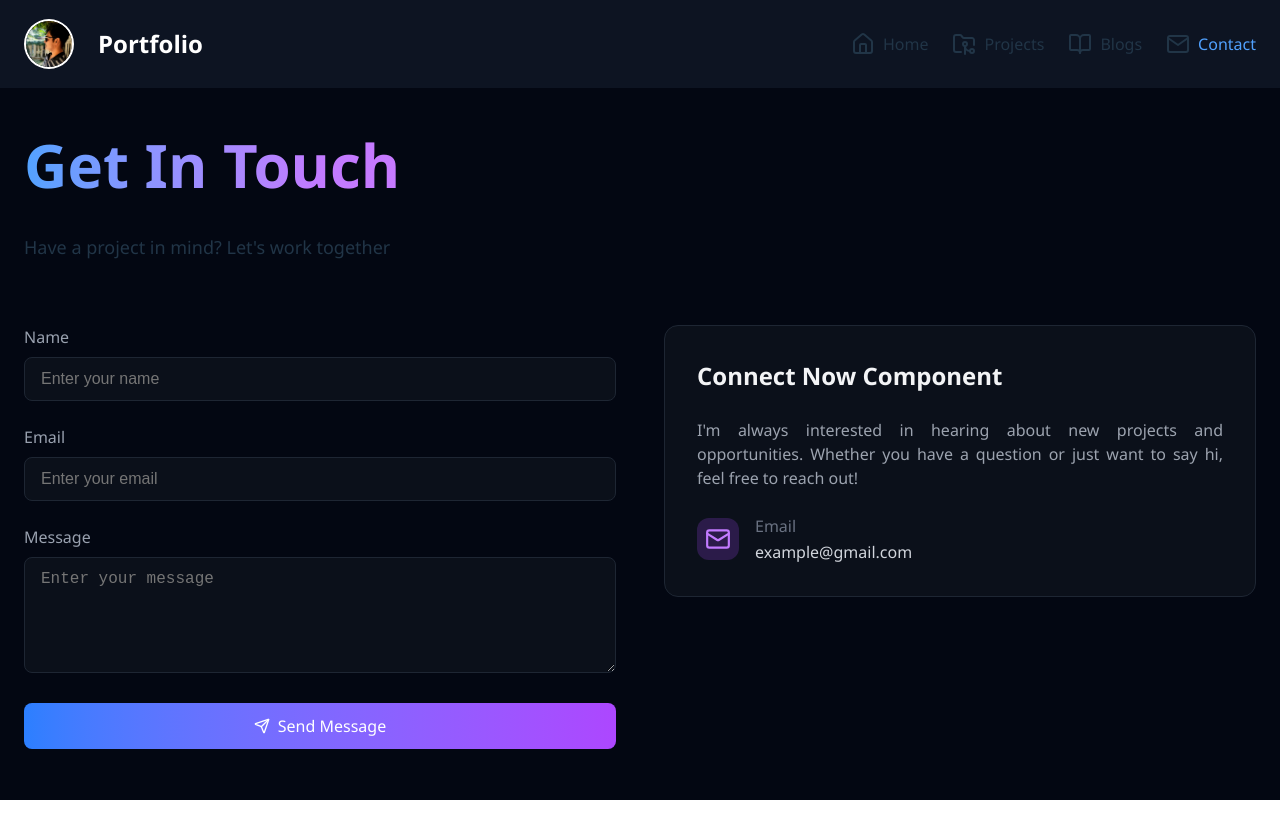
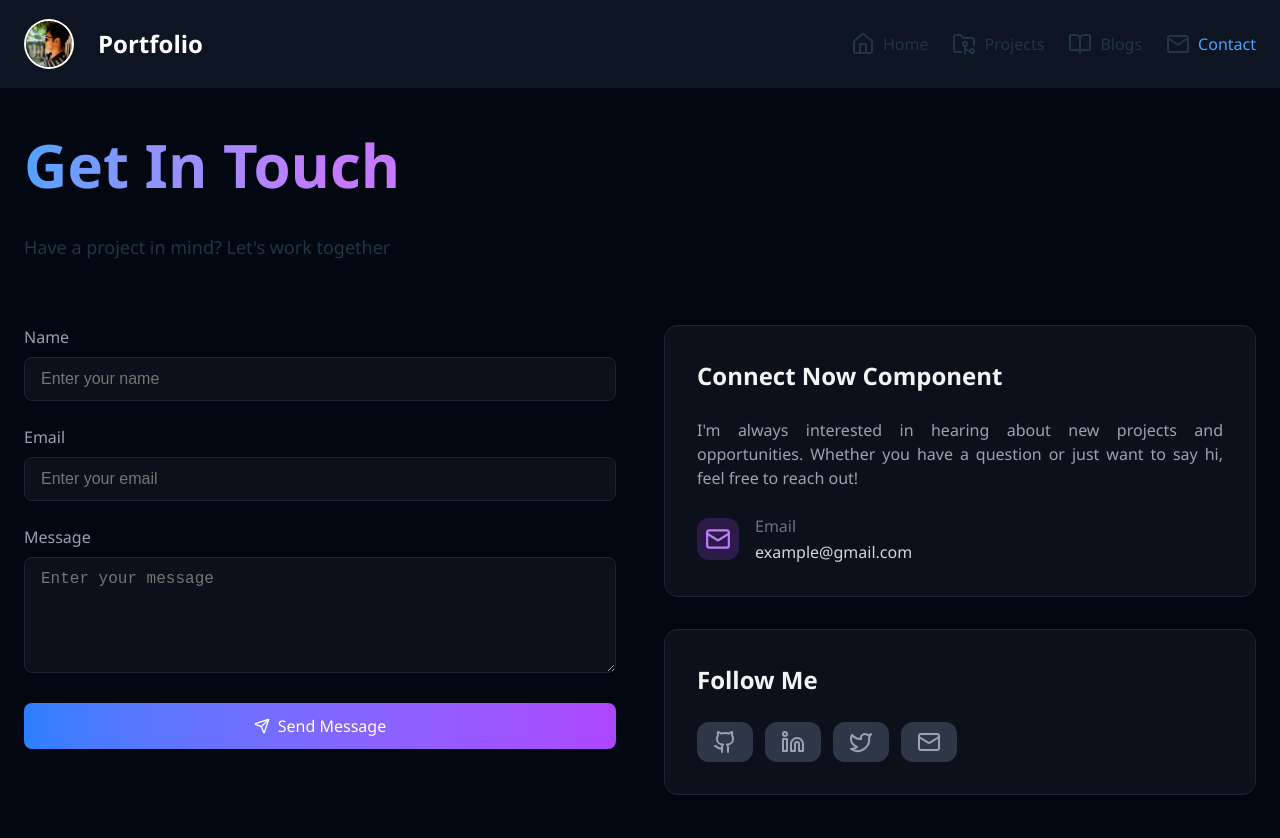
Before and after one commit to sarunsathis/Portfolio-Website, a React (Vite) app in the folder portfolio-frontend/: page / in a window 1280 px wide. Shown: the top 838 px of the page. Before the commit the page ends 800 px from the top, so only its background shows below. Built offline with nearby package versions, Linux system fonts and the light colour scheme.

Commit message:
Follow Me component basic ui dev

```diff
--- a/portfolio-frontend/src/App.jsx
+++ b/portfolio-frontend/src/App.jsx
@@ -10,6 +10,7 @@ import ProjectList from './components/projectList/ProjectList.jsx'
 import ColumnContainer from './components/columnContainer/columnContainer.jsx'
 import ContactForm from './components/contactForm/ContactForm.jsx'
 import ConnectNow from './components/connectNow/ConnectNow.jsx'
+import FollowMe from './components/followMe/FollowMe.jsx'
 
 
 function App() {
@@ -54,6 +55,7 @@ function App() {
           <ContactForm/>
           <div>
             <ConnectNow/>
+            <FollowMe/>
           </div>
         </ColumnContainer>
       </TabContainer>
--- /dev/null
+++ b/portfolio-frontend/src/components/followMe/FollowMe.jsx
@@ -0,0 +1,19 @@
+import "./styles.css"
+import { socialData } from "./socialData.js"
+
+function FollowMe() {
+    return (
+        <div className="follow-me-cntr">
+            <h2 className="follow-me-title m-0">Follow Me</h2>
+            <div className="social-icons-cntr d-flex flex-row gap-column-3 align-items-center">
+                {socialData.map((social) => (
+                    <a href={social.url} target="_blank" rel="noopener noreferrer">
+                        <div className="d-flex flex-column" dangerouslySetInnerHTML={{__html: social.svgPath}} />
+                    </a>
+                ))}
+            </div>
+        </div>
+    )
+}
+
+export default FollowMe;
--- /dev/null
+++ b/portfolio-frontend/src/components/followMe/socialData.js
@@ -0,0 +1,28 @@
+const socialData = [
+  {
+    id: 1,
+    name: "GitHub",
+    svgPath: "<svg xmlns=\"http://www.w3.org/2000/svg\" width=\"24\" height=\"24\" viewBox=\"0 0 24 24\" fill=\"none\" stroke=\"currentColor\" stroke-width=\"2\" stroke-linecap=\"round\" stroke-linejoin=\"round\" class=\"lucide lucide-github w-6 h-6\"><path d=\"M15 22v-4a4.8 4.8 0 0 0-1-3.5c3 0 6-2 6-5.5.08-1.25-.27-2.48-1-3.5.28-1.15.28-2.35 0-3.5 0 0-1 0-3 1.5-2.64-.5-5.36-.5-8 0C6 2 5 2 5 2c-.3 1.15-.3 2.35 0 3.5A5.403 5.403 0 0 0 4 9c0 3.5 3 5.5 6 5.5-.39.49-.68 1.05-.85 1.65-.17.6-.22 1.23-.15 1.85v4\"></path><path d=\"M9 18c-4.51,2 -5,-2 -7,-2\"></path></svg>",
+    url: "https://github.com/yourusername",
+  },
+  {
+    id: 2,
+    name: "LinkedIn",
+    svgPath: '<svg xmlns="http://www.w3.org/2000/svg" width="24" height="24" viewBox="0 0 24 24" fill="none" stroke="currentColor" stroke-width="2" stroke-linecap="round" stroke-linejoin="round" class="lucide lucide-linkedin w-6 h-6" data-fg-buk247="44.93:44.6847:/components/Contact.tsx:145:21:6069:35:e:social.icon"><path d="M16 8a6 6 0 0 1 6 6v7h-4v-7a2 2 0 0 0-2-2 2 2 0 0 0-2 2v7h-4v-7a6 6 0 0 1 6-6z"></path><rect width="4" height="12" x="2" y="9"></rect><circle cx="4" cy="4" r="2"></circle></svg>',
+    url: "https://www.linkedin.com/in/yourusername/",
+  },
+  {
+    id: 3,
+    name: "Twitter",
+    svgPath: '<svg xmlns="http://www.w3.org/2000/svg" width="24" height="24" viewBox="0 0 24 24" fill="none" stroke="currentColor" stroke-width="2" stroke-linecap="round" stroke-linejoin="round" class="lucide lucide-twitter w-6 h-6" data-fg-buk247="44.93:44.6847:/components/Contact.tsx:145:21:6069:35:e:social.icon"><path d="M22 4s-.7 2.1-2 3.4c1.6 10-9.4 17.3-18 11.6 2.2.1 4.4-.6 6-2C3 15.5.5 9.6 3 5c2.2 2.6 5.6 4.1 9 4-.9-4.2 4-6.6 7-3.8 1.1 0 3-1.2 3-1.2z"></path></svg>',
+    url: "https://twitter.com/yourusername",
+  },
+  {
+    id: 4,
+    name: "Mail",
+    svgPath: '<svg xmlns="http://www.w3.org/2000/svg" width="24" height="24" viewBox="0 0 24 24" fill="none" stroke="currentColor" stroke-width="2" stroke-linecap="round" stroke-linejoin="round" class="lucide lucide-mail w-6 h-6" data-fg-buk247="44.93:44.6847:/components/Contact.tsx:145:21:6069:35:e:social.icon"><rect width="20" height="16" x="2" y="4" rx="2"></rect><path d="m22 7-8.97 5.7a1.94 1.94 0 0 1-2.06 0L2 7"></path></svg>',
+    url: "https://www.instagram.com/yourusername",
+  },
+]
+
+export { socialData };
--- /dev/null
+++ b/portfolio-frontend/src/components/followMe/styles.css
@@ -0,0 +1,20 @@
+.follow-me-cntr{
+    padding: 32px;
+    border: 1px solid #1e2633;
+    border-radius: 14px;
+    background-color: #0b101a;
+}
+
+.follow-me-cntr .follow-me-title{
+    font-size: 24px;
+    font-weight: 600;
+    margin-bottom: 24px;
+    color: #f3f4f6;
+}
+.follow-me-cntr .social-icons-cntr a{
+    padding: 8px 16px;
+    color: #9ca3af;
+    background-color: #2d3748;
+    border-radius: 12px;
+    font-size: 12px;
+}
```
